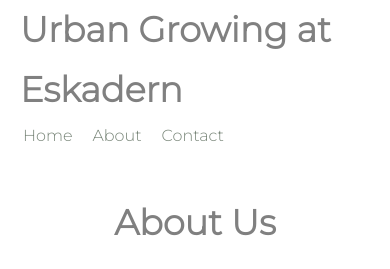
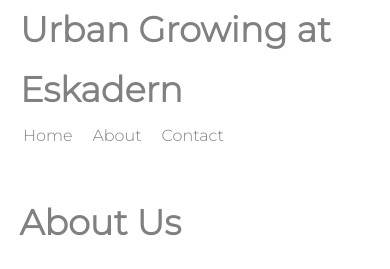
Before and after one commit to mikakallberg/Milestone-Project-1, a plain HTML site: page about.html in a window 390 px wide. Shown: the top 269 px of the page. Drawn offline with Linux system fonts and the light colour scheme; a web font is replaced by a local one.

Commit message:
add media querie style to h2 element

```diff
--- a/assets/css/style.css
+++ b/assets/css/style.css
@@ -210,7 +210,6 @@ a:hover{
 /*footer styling*/
 
 footer{
-    /*clear: both;*/
     line-height: 60px;
 }
 
@@ -245,6 +244,9 @@ footer{
         width: 65%;
         height: 900px;
         margin: 0 auto;
+    }
+    #about-us{
+        float: left;
     }
 
     .center-text, #about-us{
@@ -295,6 +297,10 @@ footer{
         margin: 0 auto;
     }
 
+    #about-us{
+        float: left;
+    }
+
     #tulip, #spring-crocus, #about-image-div-one{
         width: inherit;
     }
```
